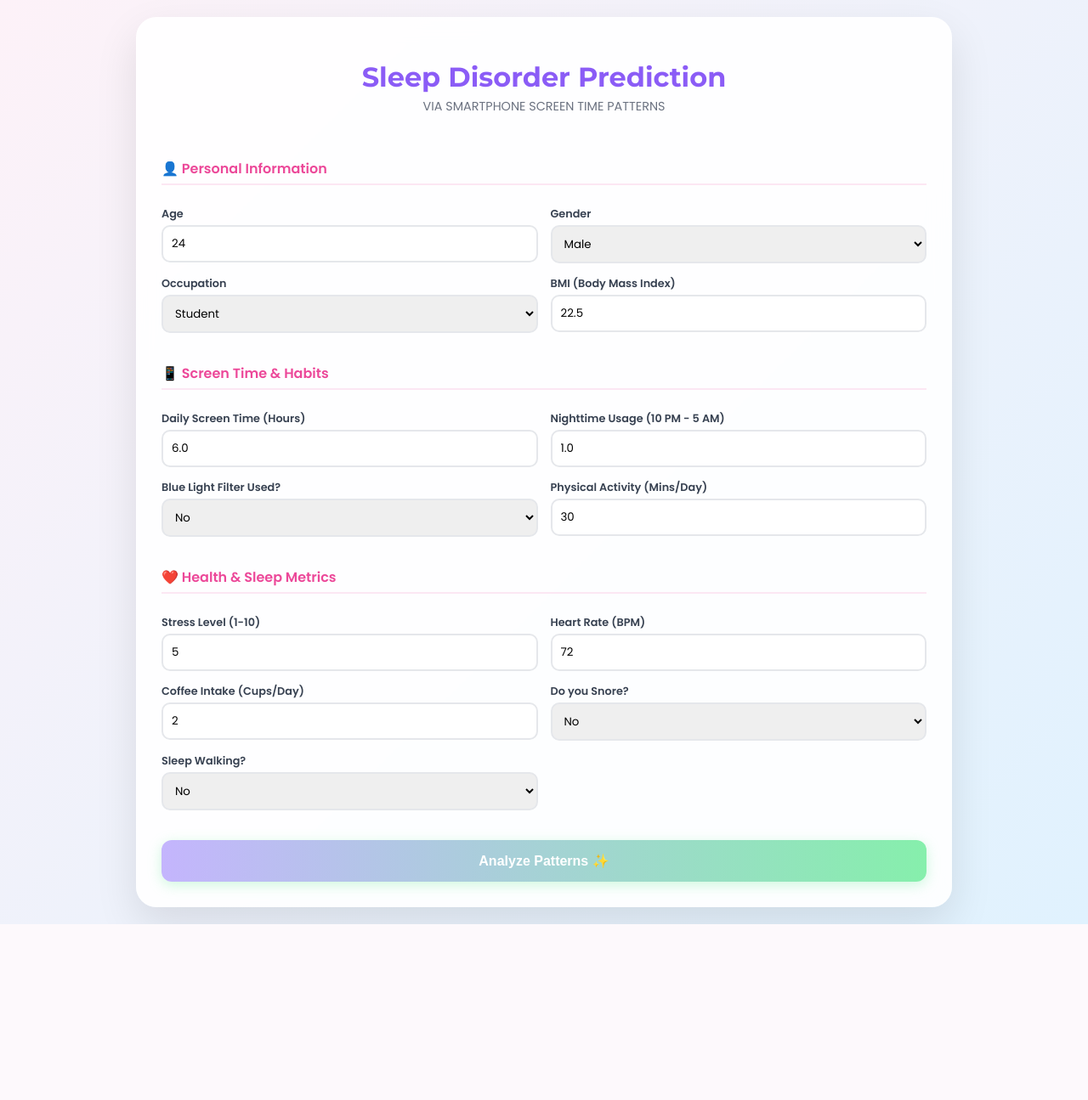
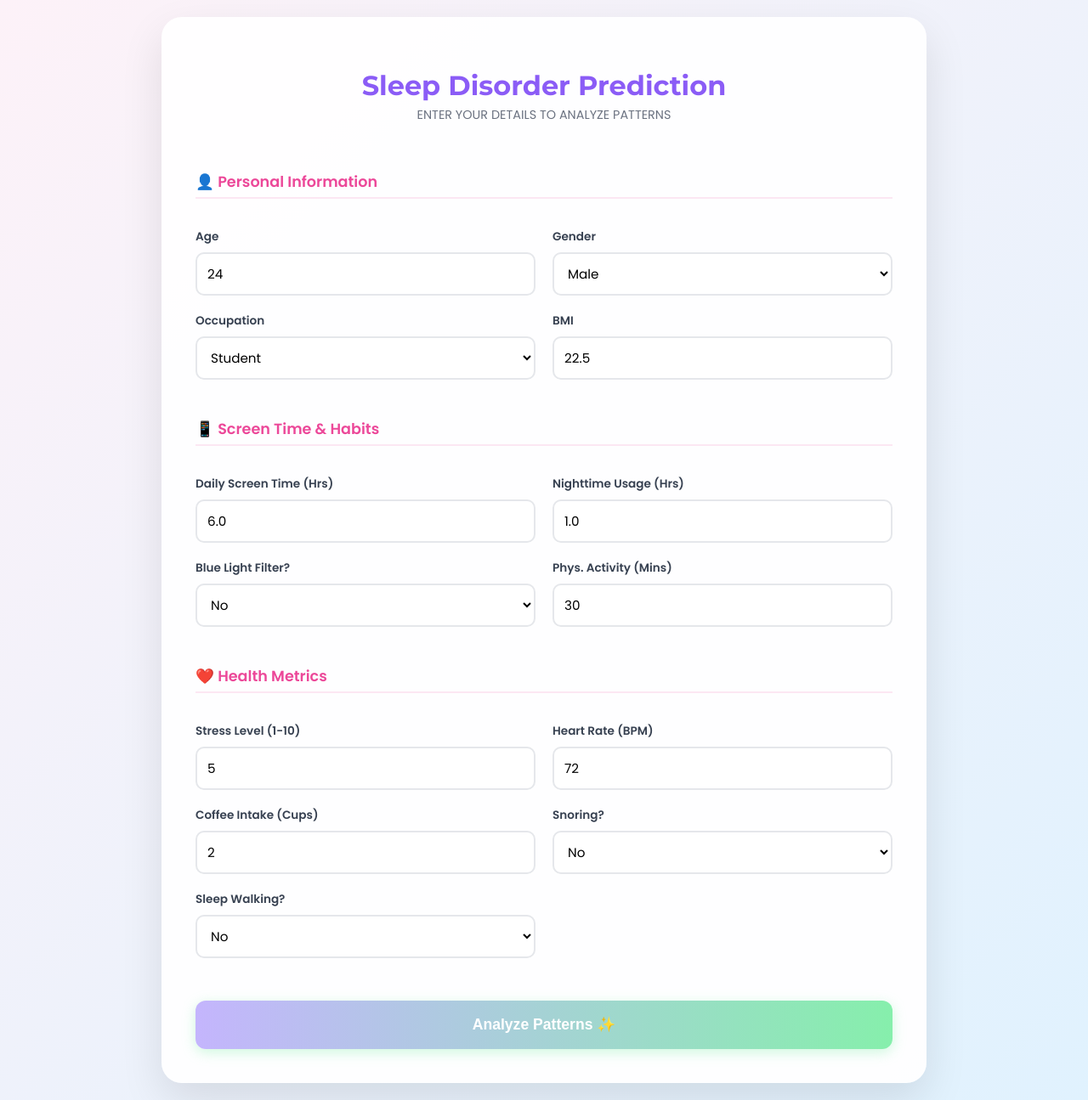
Before and after one commit to reshmaa2107/Sleep-Disorder-Prediction, a Flask app: page / in a window 1280 px wide. Shown: the whole page at 85% size. Before the commit the page ends 1088 px from the top, so only its background shows below. Run offline with Flask 3, Linux system fonts and the light colour scheme; parts of the project's set-up code (start-up, migrations or seed data) failed here and were passed over.

Commit message:
Added result page and fixed layout issues

```diff
--- a/app.py
+++ b/app.py
@@ -1,10 +1,11 @@
-from flask import Flask, request, jsonify, render_template
+from flask import Flask, request, jsonify, render_template, session, make_response
 import joblib
 import sqlite3
-import numpy as np
 import datetime
+from fpdf import FPDF
 
 app = Flask(__name__)
+app.secret_key = 'super_secret_key_for_session'
 
 # Load Models
 model = joblib.load('sleep_model.pkl')
@@ -15,8 +16,8 @@ le_occup = joblib.load('le_occup.pkl')
 def init_db():
     conn = sqlite3.connect('sleep_data.db')
     c = conn.cursor()
-    # Create table if it doesn't exist
     c.execute("CREATE TABLE IF NOT EXISTS users (id INTEGER PRIMARY KEY, prediction TEXT, timestamp TEXT)")
+    c.execute("CREATE TABLE IF NOT EXISTS feedback (id INTEGER PRIMARY KEY, message TEXT, rating INTEGER, timestamp TEXT)")
     conn.commit()
     conn.close()
 
@@ -29,12 +30,11 @@ def home():
 @app.route('/predict', methods=['POST'])
 def predict():
     try:
-        data = request.json
+        data = request.form
 
-        # Safely handle categorical data
+        # Categorical Encoding
         try: gender_enc = le_gender.transform([data['gender']])[0]
         except: gender_enc = 0
-
         try: occup_enc = le_occup.transform([data['occupation']])[0]
         except: occup_enc = 0
 
@@ -48,22 +48,111 @@ def predict():
         final_features = scaler.transform([features])
         prediction = model.predict(final_features)[0]
 
-        insight = "Great habits! Keep it up."
-        if prediction == 'Insomnia': insight = "Limit night screen time. Try blue light filters."
-        elif prediction == 'Sleep Apnea': insight = "High risk detected. Please consult a doctor."
+        # --- NEW LOGIC FOR MESSAGES ---
+        details = {}
 
-        # --- NEW CODE: SAVE TO DATABASE ---
+        if prediction == 'Healthy':
+            # POSITIVE MESSAGE (No medical jargon)
+            details = {
+                'is_bad': False, # Flag to tell HTML this is good news
+                'title': 'Healthy 🎉',
+                'desc': 'Your sleep patterns and screen time habits are well-balanced. You are maintaining a healthy lifestyle.',
+                'action': 'Keep up the consistent schedule and continue prioritizing your rest!'
+            }
+        else:
+            # NEGATIVE MESSAGE (Medical Details)
+            details = {
+                'is_bad': True, # Flag to tell HTML to show medical info
+                'title': prediction,
+                'desc': 'A sleep disorder where you have trouble falling and/or staying asleep.' if prediction == 'Insomnia' else 'A serious disorder where breathing repeatedly stops and starts.',
+                'cause': 'High screen time (Blue light), Stress, irregular sleep schedule.' if prediction == 'Insomnia' else 'High BMI (Obesity), Snoring, airway anatomy, genetics.',
+                'remedy': 'Follow the 20-20-20 rule, use Blue Light filters, avoid caffeine.' if prediction == 'Insomnia' else 'Weight management, side-sleeping, or consulting a doctor.'
+            }
+
+        # DB Save
         conn = sqlite3.connect('sleep_data.db')
         c = conn.cursor()
-        current_time = datetime.datetime.now().strftime("%Y-%m-%d %H:%M:%S")
-        c.execute("INSERT INTO users (prediction, timestamp) VALUES (?, ?)", (prediction, current_time))
+        timestamp = datetime.datetime.now().strftime("%Y-%m-%d %H:%M:%S")
+        c.execute("INSERT INTO users (prediction, timestamp) VALUES (?, ?)", (prediction, timestamp))
         conn.commit()
         conn.close()
-        # ----------------------------------
 
-        return jsonify({'prediction': prediction, 'insight': insight})
+        # Session Save
+        session['report_data'] = {
+            'prediction': prediction,
+            'timestamp': timestamp,
+            'details': details,
+            'stats': {'stress': data['stress'], 'night_screen': data['night_screen']}
+        }
+
+        return render_template('result.html', prediction=prediction, details=details, form_data=data)
+
+    except Exception as e:
+        return f"Error: {e}"
+
+@app.route('/submit_feedback', methods=['POST'])
+def submit_feedback():
+    try:
+        data = request.json
+        conn = sqlite3.connect('sleep_data.db')
+        c = conn.cursor()
+        ts = datetime.datetime.now().strftime("%Y-%m-%d %H:%M:%S")
+        c.execute("INSERT INTO feedback (message, rating, timestamp) VALUES (?, ?, ?)", (data['message'], int(data['rating']), ts))
+        conn.commit()
+        conn.close()
+        return jsonify({'status': 'success', 'message': 'Feedback saved!'})
     except Exception as e:
         return jsonify({'error': str(e)}), 500
 
+@app.route('/download_report')
+def download_report():
+    if 'report_data' not in session: return "No report found."
+    data = session['report_data']
+
+    pdf = FPDF()
+    pdf.add_page()
+    pdf.set_font("Arial", 'B', 16)
+    pdf.cell(200, 10, txt="SLEEP HEALTH ANALYSIS REPORT", ln=True, align='C')
+    pdf.ln(10)
+
+    pdf.set_font("Arial", size=12)
+    pdf.cell(200, 10, txt=f"Date: {data['timestamp']}", ln=True)
+
+    pdf.set_font("Arial", 'B', 14)
+    if data['prediction'] == 'Healthy':
+        pdf.set_text_color(0, 128, 0)
+    else:
+        pdf.set_text_color(255, 0, 0)
+
+    pdf.cell(200, 10, txt=f"Prediction Result: {data['prediction']}", ln=True)
+    pdf.set_text_color(0, 0, 0)
+    pdf.ln(5)
+
+    # DYNAMIC CONTENT BASED ON HEALTH
+    pdf.set_font("Arial", size=12)
+
+    if data['details']['is_bad']:
+        # Show Medical Info
+        pdf.multi_cell(0, 10, txt=f"Definition: {data['details']['desc']}")
+        pdf.ln(2)
+        pdf.multi_cell(0, 10, txt=f"Potential Causes: {data['details']['cause']}")
+        pdf.ln(2)
+        pdf.multi_cell(0, 10, txt=f"Remedies: {data['details']['remedy']}")
+    else:
+        # Show Happy Message
+        pdf.multi_cell(0, 10, txt=f"{data['details']['desc']}")
+        pdf.ln(5)
+        pdf.set_font("Arial", 'I', 12)
+        pdf.multi_cell(0, 10, txt=f"Advice: {data['details']['action']}")
+
+    pdf.ln(10)
+    pdf.set_font("Arial", 'B', 10)
+    pdf.cell(0, 10, txt="DISCLAIMER: This is an AI prediction and not a medical diagnosis. Please consult a doctor.", ln=True, align='C')
+
+    response = make_response(pdf.output(dest='S').encode('latin-1'))
+    response.headers['Content-Type'] = 'application/pdf'
+    response.headers['Content-Disposition'] = 'attachment; filename=Sleep_Report.pdf'
+    return response
+
 if __name__ == "__main__":
     app.run(debug=True)
--- a/templates/index.html
+++ b/templates/index.html
@@ -2,126 +2,178 @@
 <html lang="en">
 <head>
     <meta charset="UTF-8">
-    <meta name="viewport" content="width=device-width, initial-scale=1.0">
     <title>Sleep Disorder Prediction</title>
     <link href="https://fonts.googleapis.com/css2?family=Poppins:wght@300;400;600&family=Montserrat:wght@700&display=swap" rel="stylesheet">
-    <script src="https://cdn.jsdelivr.net/npm/chart.js"></script>
     <style>
-        :root { --bg-color: #FDF2F8; --card-bg: rgba(255, 255, 255, 0.9); }
-        body { font-family: 'Poppins', sans-serif; background: linear-gradient(135deg, #FDF2F8 0%, #E0F2FE 100%); display: flex; justify-content: center; align-items: center; min-height: 100vh; margin: 0; padding: 20px; }
-        .dashboard-container { background: var(--card-bg); backdrop-filter: blur(12px); border-radius: 24px; padding: 30px; width: 100%; max-width: 900px; box-shadow: 0 20px 50px rgba(0,0,0,0.1); }
+        /* --- FIXED CSS STARTS HERE --- */
+        :root { --bg-color: #FDF2F8; --card-bg: rgba(255, 255, 255, 0.95); }
+
+        * { box-sizing: border-box; } /* Prevents padding from breaking layout */
+
+        body {
+            font-family: 'Poppins', sans-serif;
+            background: linear-gradient(135deg, #FDF2F8 0%, #E0F2FE 100%);
+            display: flex;
+            justify-content: center;
+            align-items: center;
+            min-height: 100vh;
+            margin: 0;
+            padding: 20px;
+        }
+
+        .dashboard-container {
+            background: var(--card-bg);
+            border-radius: 24px;
+            padding: 40px;
+            width: 100%;
+            max-width: 900px;
+            box-shadow: 0 20px 50px rgba(0,0,0,0.1);
+        }
 
         h1 { font-family: 'Montserrat', sans-serif; color: #8B5CF6; margin-bottom: 5px; text-align: center; }
         .subtitle { color: #6B7280; font-size: 0.9rem; margin-bottom: 30px; text-align: center; display: block; }
 
-        /* Section Headers */
-        .section-title { color: #EC4899; font-size: 1rem; font-weight: bold; margin-top: 20px; margin-bottom: 10px; border-bottom: 2px solid #FCE7F3; padding-bottom: 5px; grid-column: span 2; }
+        .section-title {
+            color: #EC4899;
+            font-size: 1.1rem;
+            font-weight: bold;
+            margin-top: 25px;
+            margin-bottom: 15px;
+            border-bottom: 2px solid #FCE7F3;
+            padding-bottom: 5px;
+            grid-column: 1 / -1; /* Forces title to span full width */
+        }
 
-        /* Grid Layout */
-        .form-grid { display: grid; grid-template-columns: 1fr 1fr; gap: 15px; }
+        /* SMART GRID: Automatically stacks columns if space is tight */
+        .form-grid {
+            display: grid;
+            grid-template-columns: repeat(auto-fit, minmax(300px, 1fr));
+            gap: 20px;
+            align-items: end; /* Aligns inputs nicely */
+        }
 
-        /* Mobile responsive: Stack columns on small screens */
-        @media (max-width: 600px) { .form-grid { grid-template-columns: 1fr; } }
+        .input-group {
+            display: flex;
+            flex-direction: column;
+        }
 
-        label { font-size: 0.8rem; font-weight: 600; color: #374151; display: block; margin-bottom: 4px; }
-        input, select { width: 100%; padding: 10px; border: 2px solid #E5E7EB; border-radius: 10px; box-sizing: border-box; font-family: inherit; }
+        label { font-size: 0.85rem; font-weight: 600; color: #374151; margin-bottom: 8px; }
+
+        input, select {
+            width: 100%;
+            padding: 12px;
+            border: 2px solid #E5E7EB;
+            border-radius: 10px;
+            font-family: inherit;
+            font-size: 0.95rem;
+            background: #fff;
+        }
+
         input:focus, select:focus { border-color: #C4B5FD; outline: none; }
 
-        .analyze-btn { grid-column: span 2; width: 100%; padding: 15px; background: linear-gradient(to right, #C4B5FD, #86EFAC); border: none; border-radius: 12px; color: white; font-weight: bold; font-size: 1rem; cursor: pointer; margin-top: 20px; transition: transform 0.2s; box-shadow: 0 4px 15px rgba(134, 239, 172, 0.4); }
+        .analyze-btn {
+            grid-column: 1 / -1; /* Button spans full width */
+            width: 100%;
+            padding: 18px;
+            background: linear-gradient(to right, #C4B5FD, #86EFAC);
+            border: none;
+            border-radius: 12px;
+            color: white;
+            font-weight: bold;
+            font-size: 1.1rem;
+            cursor: pointer;
+            margin-top: 30px;
+            transition: transform 0.2s;
+            box-shadow: 0 4px 15px rgba(134, 239, 172, 0.4);
+        }
         .analyze-btn:hover { transform: scale(1.02); }
-
-        /* Results */
-        #result-box { display: none; margin-top: 30px; padding-top: 20px; border-top: 1px dashed #ccc; text-align: center; animation: fadeIn 0.5s; }
-        .prediction-badge { padding: 10px 30px; border-radius: 50px; color: white; font-weight: bold; font-size: 1.5rem; display: inline-block; margin-bottom: 10px; box-shadow: 0 4px 10px rgba(0,0,0,0.1); }
-        .bg-healthy { background-color: #6EE7B7; }
-        .bg-insomnia { background-color: #FCA5A5; }
-        .bg-apnea { background-color: #FDBA74; }
-
-        @keyframes fadeIn { from { opacity: 0; transform: translateY(10px); } to { opacity: 1; transform: translateY(0); } }
     </style>
 </head>
 <body>
-
 <div class="dashboard-container">
     <h1>Sleep Disorder Prediction</h1>
-    <span class="subtitle">VIA SMARTPHONE SCREEN TIME PATTERNS</span>
+    <span class="subtitle">ENTER YOUR DETAILS TO ANALYZE PATTERNS</span>
 
-    <form id="predictionForm">
+    <form action="/predict" method="POST">
         <div class="form-grid">
+
             <div class="section-title">👤 Personal Information</div>
 
-            <div>
+            <div class="input-group">
                 <label>Age</label>
-                <input type="number" id="age" value="24" required>
+                <input type="number" name="age" value="24" required>
             </div>
-            <div>
+            <div class="input-group">
                 <label>Gender</label>
-                <select id="gender">
+                <select name="gender">
                     <option value="Male">Male</option>
                     <option value="Female">Female</option>
                 </select>
             </div>
-            <div>
+            <div class="input-group">
                 <label>Occupation</label>
-                <select id="occupation">
+                <select name="occupation">
                     <option value="Student">Student</option>
                     <option value="Engineer">Software Engineer</option>
                     <option value="Doctor">Doctor</option>
                     <option value="Manager">Manager</option>
-                    <option value="Artist">Artist/Creative</option>
+                    <option value="Nurse">Nurse</option>
+                    <option value="Nurse">Teacher</option>
+                    <option value="Nurse">Others</option>
+
                 </select>
             </div>
-            <div>
-                <label>BMI (Body Mass Index)</label>
-                <input type="number" step="0.1" id="bmi" value="22.5" placeholder="e.g. 22.0">
+            <div class="input-group">
+                <label>BMI</label>
+                <input type="number" step="0.1" name="bmi" value="22.5">
             </div>
 
             <div class="section-title">📱 Screen Time & Habits</div>
 
-            <div>
-                <label>Daily Screen Time (Hours)</label>
-                <input type="number" step="0.1" id="daily_screen" value="6.0" required>
+            <div class="input-group">
+                <label>Daily Screen Time (Hrs)</label>
+                <input type="number" step="0.1" name="daily_screen" value="6.0" required>
             </div>
-            <div>
-                <label>Nighttime Usage (10 PM - 5 AM)</label>
-                <input type="number" step="0.1" id="night_screen" value="1.0" required>
+            <div class="input-group">
+                <label>Nighttime Usage (Hrs)</label>
+                <input type="number" step="0.1" name="night_screen" value="1.0" required>
             </div>
-            <div>
-                <label>Blue Light Filter Used?</label>
-                <select id="blue_light">
+            <div class="input-group">
+                <label>Blue Light Filter?</label>
+                <select name="blue_light">
                     <option value="0">No</option>
                     <option value="1">Yes</option>
                 </select>
             </div>
-            <div>
-                <label>Physical Activity (Mins/Day)</label>
-                <input type="number" id="phys_act" value="30">
+            <div class="input-group">
+                <label>Phys. Activity (Mins)</label>
+                <input type="number" name="phys_act" value="30">
             </div>
 
-            <div class="section-title">❤️ Health & Sleep Metrics</div>
+            <div class="section-title">❤️ Health Metrics</div>
 
-            <div>
+            <div class="input-group">
                 <label>Stress Level (1-10)</label>
-                <input type="number" id="stress" min="1" max="10" value="5">
+                <input type="number" name="stress" min="1" max="10" value="5">
             </div>
-            <div>
+            <div class="input-group">
                 <label>Heart Rate (BPM)</label>
-                <input type="number" id="heart_rate" value="72">
+                <input type="number" name="heart_rate" value="72">
             </div>
-            <div>
-                <label>Coffee Intake (Cups/Day)</label>
-                <input type="number" id="coffee" value="2">
+            <div class="input-group">
+                <label>Coffee Intake (Cups)</label>
+                <input type="number" name="coffee" value="2">
             </div>
-            <div>
-                <label>Do you Snore?</label>
-                <select id="snoring">
+            <div class="input-group">
+                <label>Snoring?</label>
+                <select name="snoring">
                     <option value="0">No</option>
                     <option value="1">Yes</option>
                 </select>
             </div>
-            <div>
+            <div class="input-group">
                 <label>Sleep Walking?</label>
-                <select id="night_walking">
+                <select name="night_walking">
                     <option value="0">No</option>
                     <option value="1">Yes</option>
                 </select>
@@ -130,84 +182,6 @@
             <button type="submit" class="analyze-btn">Analyze Patterns ✨</button>
         </div>
     </form>
-
-    <div id="result-box">
-        <h3>Prediction Result</h3>
-        <div id="predBadge" class="prediction-badge"></div>
-        <p id="insightText" style="color: #555; font-style: italic;"></p>
-
-        <div style="height: 250px; width: 100%; margin-top: 20px;">
-            <canvas id="sleepChart"></canvas>
-        </div>
-    </div>
 </div>
-
-<script>
-    document.getElementById('predictionForm').addEventListener('submit', async function(e) {
-        e.preventDefault();
-
-        // Gather all 13 visible inputs
-        const data = {
-            age: document.getElementById('age').value,
-            gender: document.getElementById('gender').value,
-            occupation: document.getElementById('occupation').value,
-            daily_screen: document.getElementById('daily_screen').value,
-            night_screen: document.getElementById('night_screen').value,
-            blue_light: document.getElementById('blue_light').value,
-            bmi: document.getElementById('bmi').value,
-            heart_rate: document.getElementById('heart_rate').value,
-            stress: document.getElementById('stress').value,
-            phys_act: document.getElementById('phys_act').value,
-            snoring: document.getElementById('snoring').value,
-            night_walking: document.getElementById('night_walking').value,
-            coffee: document.getElementById('coffee').value
-        };
-
-        try {
-            const response = await fetch('/predict', {
-                method: 'POST',
-                headers: {'Content-Type': 'application/json'},
-                body: JSON.stringify(data)
-            });
-            const result = await response.json();
-
-            if(result.error) { alert("Server Error: " + result.error); return; }
-
-            const resBox = document.getElementById('result-box');
-            resBox.style.display = 'block';
-            resBox.scrollIntoView({behavior: "smooth"});
-
-            const badge = document.getElementById('predBadge');
-            badge.innerText = result.prediction;
-            badge.className = 'prediction-badge ' + (result.prediction === 'Healthy' ? 'bg-healthy' : result.prediction === 'Insomnia' ? 'bg-insomnia' : 'bg-apnea');
-
-            document.getElementById('insightText').innerText = result.insight;
-
-            // Chart
-            const ctx = document.getElementById('sleepChart').getContext('2d');
-            if(window.myChart) window.myChart.destroy();
-
-            window.myChart = new Chart(ctx, {
-                type: 'bar',
-                data: {
-                    labels: ['Your Stress', 'Avg Stress', 'Your Screen Time', 'Rec. Screen Time'],
-                    datasets: [{
-                        label: 'Analysis Comparison',
-                        data: [data.stress, 4, data.night_screen, 1.0],
-                        backgroundColor: ['#FCA5A5', '#6EE7B7', '#FDBA74', '#6EE7B7'],
-                        borderRadius: 5
-                    }]
-                },
-                options: {
-                    responsive: true,
-                    maintainAspectRatio: false,
-                    scales: { y: { beginAtZero: true } }
-                }
-            });
-
-        } catch (err) { alert("Connection Failed. Make sure python app.py is running!"); }
-    });
-</script>
-
 </body>
 </html>
```
Also changed, not shown: templates/result.html (added, +121 -0 lines).
